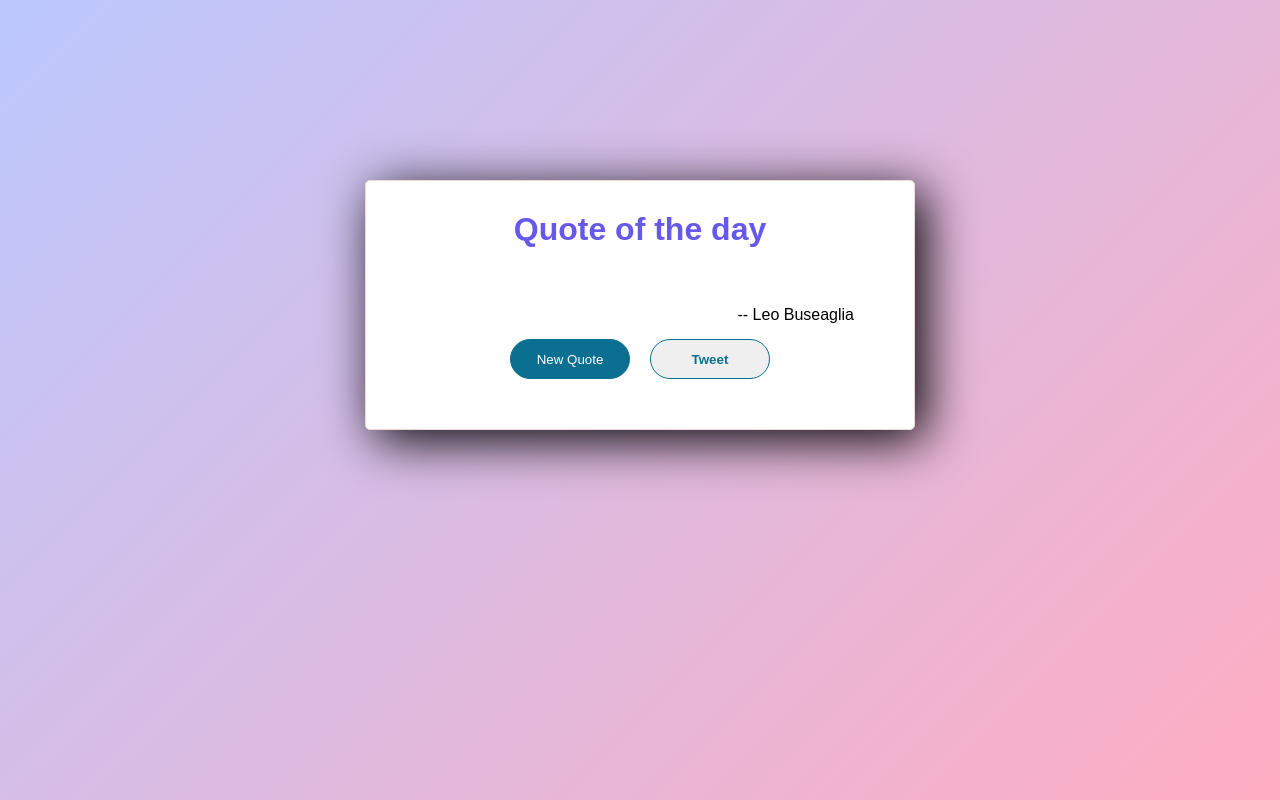
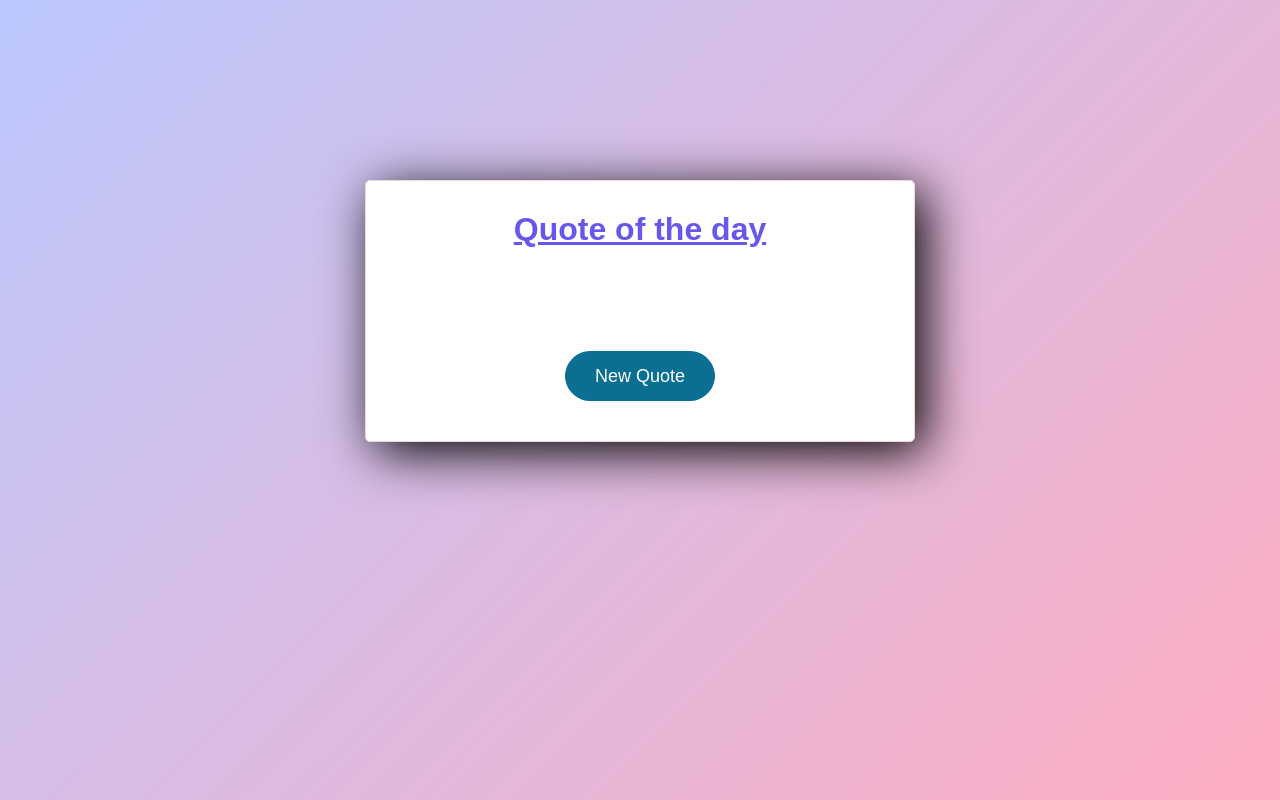
Before and after one commit to ljayakumar05/javascript-100-projects, a website: page 12_Random-Quote-Generator/index.html in a window 1280 px wide. Drawn offline with Linux system fonts and the light colour scheme; no server answers.

```diff
--- a/12_Random-Quote-Generator/index.html
+++ b/12_Random-Quote-Generator/index.html
@@ -12,10 +12,9 @@
         <h1 class="quoteTitle">Quote of the day</h1>
         <p class="quoteMessage" id="quote"></p>
         <p id="userId" class="userId"></p>
-        <p class="quoteAuther" id="author">-- Leo Buseaglia</p>
+        <p class="quoteAuther" id="author"></p>
         <div class="quotBtn">
             <button class="nextBtn" id="newQuote">New Quote</button>
-            <button class="shareBtn" id="tweet">Tweet</button>
         </div>
     </div>
 
--- a/12_Random-Quote-Generator/script.js
+++ b/12_Random-Quote-Generator/script.js
@@ -1,7 +1,6 @@
 const quote = document.getElementById("quote");
 const author = document.getElementById("author");
 const newQuote = document.getElementById("newQuote");
-const tweet = document.getElementById("tweet");
 const userId = document.getElementById("userId");
 
 async function getRandomQuote() {
--- a/12_Random-Quote-Generator/style.css
+++ b/12_Random-Quote-Generator/style.css
@@ -25,16 +25,21 @@
     justify-content: center;
     align-items: center;
     padding-top: 30px;
+    text-decoration: underline;
 }
 .quoteMessage{
     text-align: center;
     width: 80%;
     margin: 0 auto;
     padding-top: 28px;
+    font-size: 22px;
 }
 .quoteAuther{
     text-align: right;
     padding-right: 60px;
+    font-size: 20px;
+    font-weight: bold;
+    padding-bottom: 15px;
 }
 .quotBtn{
     display: flex;
@@ -44,13 +49,24 @@
     margin-bottom: 20px;
 }
 .nextBtn{
-    width: 120px;
-    height: 40px;
+    width: 150px;
+    height: 50px;
+    margin-bottom: 20px;
     border-radius: 25px;
     background-color: rgb(11, 111, 145);
     color: #fff;
     border: 1px solid rgb(11, 111, 145);
     cursor: pointer;
+    font-size: 18px;
+    transition: all 0.2s ease;
+}
+.nextBtn:hover{
+    box-shadow: 10px 10px 15px black;
+    transform: translateY(-2px)
+}
+.nextBtn:active{
+    box-shadow: 10px 10px 15px black;
+    transform: translateY(3px)
 }
 .shareBtn{
     width: 120px;
@@ -63,6 +79,9 @@
 }
 .userId{
     text-align: center;
-    margin-top: 30px;
-
+    margin-top: 25px;
+    margin-bottom: 10px;
+    font-size: 18px;
+    font-weight: 500;
+    padding-bottom: 10px;
 }
```
